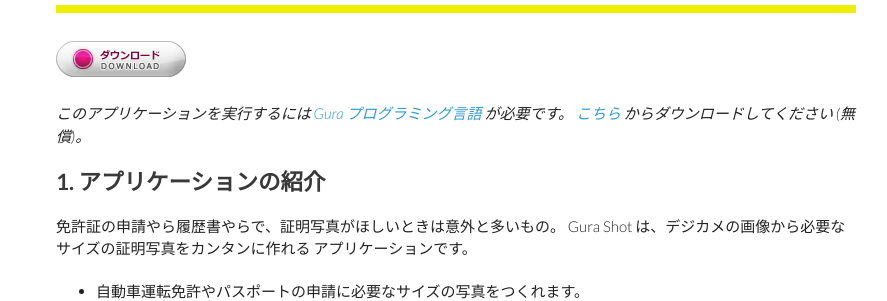
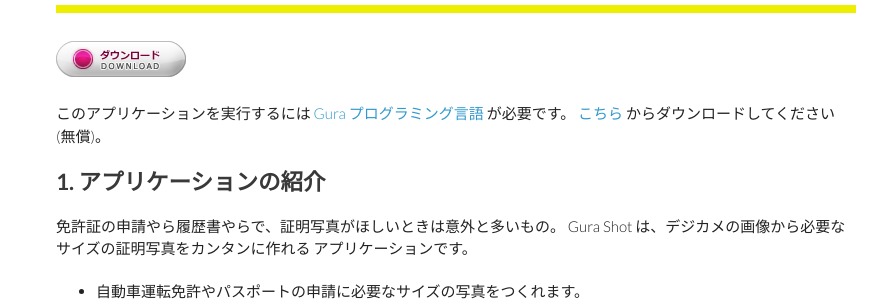
Before and after one commit to gura-app/gura-app.github.io, a Jekyll site: the page built from gurashot/index.md, in a window 1280 px wide. Shown: the part 137-438 px from the top of the page, without its empty margins (184-1071 px from the left). Built offline with Jekyll 4.4.1, drawn with Linux system fonts in a browser that asks for light colours; Markdown is read by kramdown in place of the engine named in the settings.

Commit message:
updated document

```diff
--- a/gurashot/index.md
+++ b/gurashot/index.md
@@ -10,8 +10,8 @@
 <a href="https://github.com/gura-app/gurashot/releases/download/v{{ app_version }}/gurashot-{{ app_version }}.zip" class="link"
   onClick="_gaq.push(['_trackEvent','download','click','gurashot-{{ app_version }}.zip']);"><img src="../images/download.png" alt="download" /></a>
 
-*このアプリケーションを実行するには [Gura プログラミング言語](http://www.gura-lang.org/) が必要です。
-[こちら](http://www.gura-lang.org/Download.html) からダウンロードしてください (無償)。*
+このアプリケーションを実行するには [Gura プログラミング言語](http://www.gura-lang.org/) が必要です。
+[こちら](http://www.gura-lang.org/Download.html) からダウンロードしてください (無償)。
 
 
 ## <a name="intro"></a>1. アプリケーションの紹介
```
